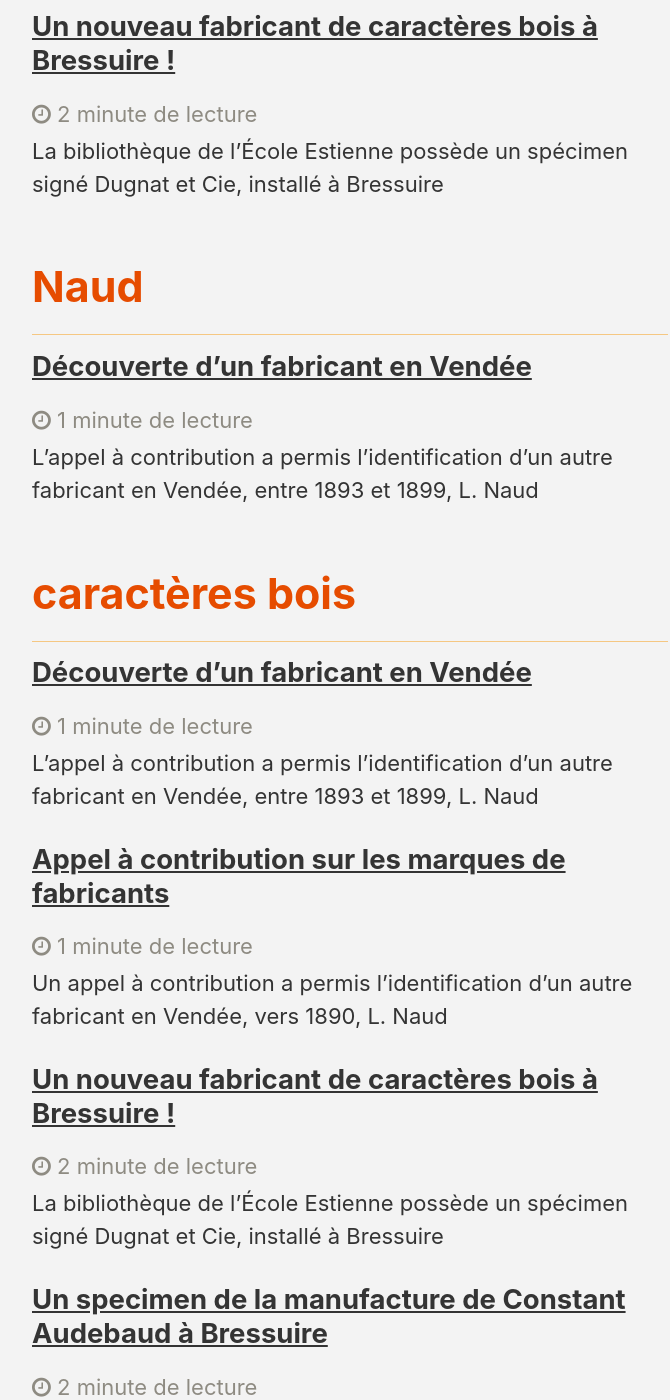
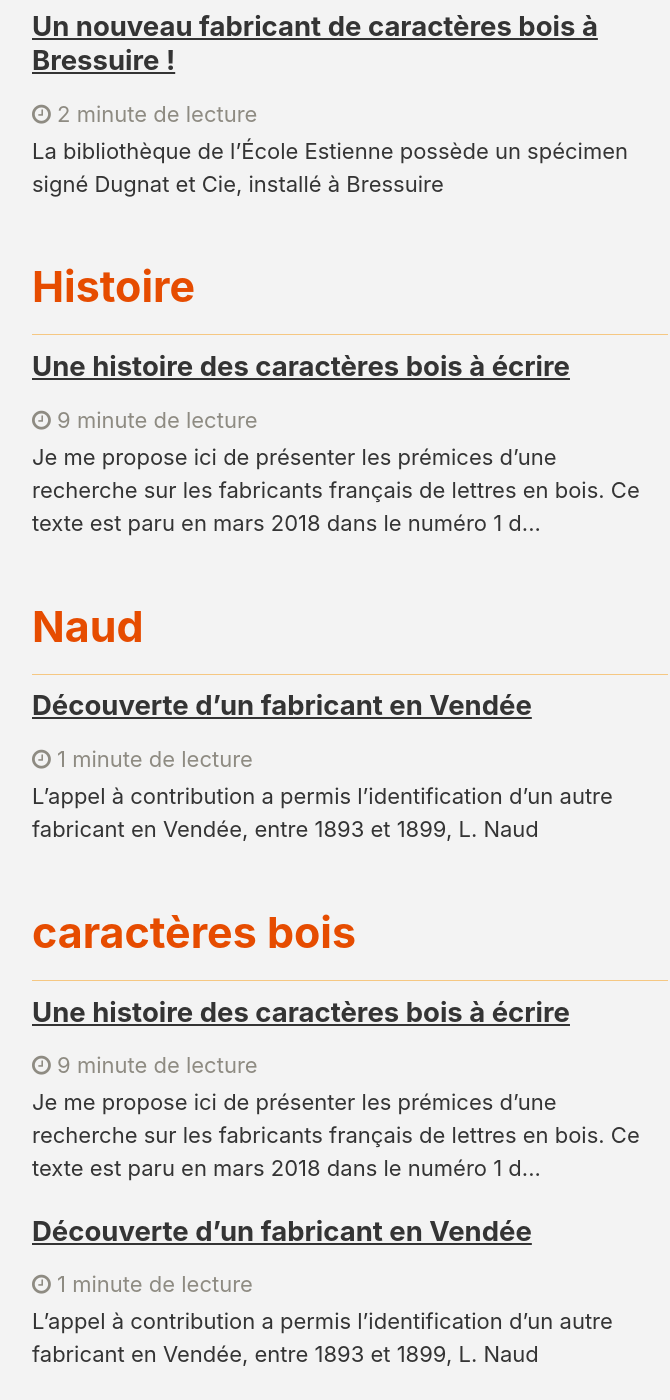
Before and after one commit to ampersandpresslab/carnetlab, a Jekyll site: the page built from _pages/tags.html, in a window 1280 px wide and 1400 px high, scrolled down 1951 px. Shown: the whole window, without its empty margins (290-960 px from the left). Built offline with Jekyll 4.4.1, drawn with Linux system fonts in a browser that asks for light colours; some of the changed lines change nothing that is shown; some of the changed text lies outside the part shown.

Commit message:
écrire l'histoire des caractères bois

```diff
--- a/_posts/2016-07-10-Asbern.markdown
+++ b/_posts/2016-07-10-Asbern.markdown
@@ -47,9 +47,9 @@ gallery:
   - url: /assets/images/machines/Asbern0001.jpg
     image_path: /assets/images/machines/Asbern0001.jpg
     alt: placeholder image 9
-    toc: true
-    toc_label: Sommaire
-    toc_icon: list
+toc: true
+toc_label: Sommaire
+toc_icon: list
 ---
 
 Cette presse a été produite par la firme _Asbern Maschinenbau GmbH_ de Augsbourg en Allemagne entre 1960 et 1970\. C'est une presse à épreuve dite "de précision".
--- /dev/null
+++ b/_posts/2018-10-02-une-histoire-a-reinventer.md
@@ -0,0 +1,153 @@
+---
+layout: single
+title: Une histoire des caractères bois à écrire
+date: '2018-10-02'
+tags:
+  - Histoire
+  - caractères bois
+  - recension
+excerpt: >-
+  Je me propose ici de présenter les prémices d'une recherche sur les fabricants
+  français de lettres en bois. Ce texte est paru en mars 2018 dans le numéro 1
+  de la nouvelle revue du Musée de l'imprimerie de Nantes MI.
+permalink: 'carnet/:title'
+header:
+  image: /assets/images/nantes/2018-03-21-Nantes-GrandsMots_0008.jpg
+  caption: Le cahier couleur de la revue **MI**
+  teaser: /assets/images/nantes/2018-03-21-Nantes-GrandsMots_0008.jpg
+sidebar:
+  - title: Paru
+    text: 'Texte paru dans *MI*, n°1, revue du Musée de l''imprimerie de Nantes'
+categories:
+  - caracteres-bois
+toc: true
+toc_label: Sommaire
+toc_icon: list
+gallery:
+  - url: /assets/images/nantes/2018-03-21-Nantes-GrandsMots_0001.jpg
+    image_path: /assets/images/nantes/2018-03-21-Nantes-GrandsMots_0001.jpg
+    alt: placeholder image 1
+  - url: /assets/images/nantes/2018-03-21-Nantes-GrandsMots_0002.jpg
+    image_path: /assets/images/nantes/2018-03-21-Nantes-GrandsMots_0002.jpg
+    alt: placeholder image 2
+  - url: /assets/images/nantes/2018-03-21-Nantes-GrandsMots_0004.jpg
+    image_path: /assets/images/nantes/2018-03-21-Nantes-GrandsMots_0004.jpg
+    alt: placeholder image 3
+  - url: /assets/images/nantes/2018-03-21-Nantes-GrandsMots_0003.jpg
+    image_path: /assets/images/nantes/2018-03-21-Nantes-GrandsMots_0003.jpg
+    alt: placeholder image 4
+  - url: /assets/images/nantes/2018-03-21-Nantes-GrandsMots_0005.jpg
+    image_path: /assets/images/nantes/2018-03-21-Nantes-GrandsMots_0005.jpg
+    alt: placeholder image 5
+  - url: /assets/images/nantes/2018-03-21-Nantes-GrandsMots_0006.jpg
+    image_path: /assets/images/nantes/2018-03-21-Nantes-GrandsMots_0006.jpg
+    alt: placeholder image 6
+  - url: /assets/images/nantes/2018-03-21-Nantes-GrandsMots_0007.jpg
+    image_path: /assets/images/nantes/2018-03-21-Nantes-GrandsMots_0007.jpg
+    alt: placeholder image 7
+---
+
+> Ce texte est initialement paru en mars 2018 dans le numéro 1 de **MI** la nouvelle revue du [Musée de l'imprimerie de Nantes](http://musee-imprimerie.com/) (à commander au musée). Cette belle revue est sortie à l'occasion de l'exposition [**Grands mots grands moyens**](https://www.facebook.com/events/213759442694600/), consacrée aux caractères bois, leur histoire et leurs usages passés et contemporains. J'ai eu le plaisir d'y animer une table ronde avec le graphiste Didier Mazellier ([Boncaillou](http://www.boncaillou.org/)). Ce fut l'occasion de présenter les prémices de ma recherche (de longue haleine...) sur l'histoire des manufactures de caractères bois en France. Qu'ils en soient une fois de plus remerciés (merci en particulier à Yves Guilloux actuel président de l'association, pour sa confiance). Je souligne l'accueil exceptionnel de leur hyper compétente équipe. Je rappelle que c'est un musée à taille humaine, où tout est montré et expliqué (par des spécialistes, non des guides), toutes les machines sont fonctionnelles. Le musée accueille régulièrement des ateliers, avec des enfants, des adultes ou des artistes, que l'on peut parfois voir au travail sur leurs œuvres, au cours d'une visite, un vrai lieu d'échange et d'émulation, à saluer !
+
+> À noter que le texte est publié tel qu'écrit en février 2018, entre temps, j'ai fait d'autres découvertes (qui peuvent d'ailleurs infirmer ce qui est dit ci-dessous) qui apparaîtront sur le Carnet... _Work in progress_ !
+
+<figure>
+  <a href="{{ site.baseurl }}/assets/images/nantes/2018-03-21-Nantes-GrandsMots_0008.jpg">
+  <img src="{{ site.baseurl }}/assets/images/nantes/2018-03-21-Nantes-GrandsMots_0008.jpg">
+</a>
+  <figcaption>Numéro 1 de la revue, le cahier couleur., maquette de Florent Chevillard <a href="http://www.buroloco.fr/">Buroloco</a> <strong>MI</strong>, couverture imprimée avec les caractères du musée, sur la presse Voirin.</figcaption>
+</figure>
+
+# Ébauche d'une histoire des caractères typographiques en bois en France entre 1855 et 1900
+
+Je me propose ici de présenter les prémices d'une recherche sur les fabricants français de lettres en bois. Depuis 2011, par goût pour l'imprimerie typographique[^1], je collectionne les caractères en bois, et me suis constitué un atelier[^2]. Plusieurs de mes lettres portent la marque de fabricants établis à Bressuire, il n'en faut pas plus pour attiser ma curiosité. Pourtant je réalise vite que l'histoire de ces lettres en bois, qui ont pourtant équipé tous les imprimeurs jusque dans les années 1960, et qui suscitent à nouveau l'intérêt des graphistes, reste largement inconnue. Dans la presse spécialisée de l'époque, on en parle peu, car leur usage premier, la publicité, semble littéralement les rejeter hors du noble champ de « l'art noir ». Voici donc quelques informations sur leur apparition en France, certains de ses protagonistes, leurs modes de fabrication et leur survivance.
+
+# Du plomb au bois
+
+Comme l'a évoqué Yves Guilloux, la production de grands caractères ne peut être raisonnablement réalisée en plomb. Si l'utilisation de «matière» perdure encore longtemps au travers de la polytypie (inventée en 1784 par F. Hoffmann), c'est bien le bois qui va occuper ce nouveau marché.
+
+On suppose d'abord un usage à façon[^3]: l'imprimeur faisait tailler par un menuisier ou un graveur[^4] les lettres dont il avait besoin. C'est de cette manière que Darius Wells (1800-1875) a, en 1827, débuté aux États-Unis[^5]. Mais très vite, le travail à façon ne suffit plus à combler le besoin à des coûts raisonnables. La méthode de fabrication doit évoluer, «s'industrialiser» pour pouvoir produire en série.
+
+# Les fabricants français
+
+J'ai déjà pu recenser une vingtaine de fabricants entre 1855 et 1900, comme l'attestent spécimens, publicités ou caractère à leur marque[^6]. Il est à noter que l'usage de la marque ne perdurera guère au tournant du siècle, où la production sera prise en charge par les fonderies. Seuls quelques fabricants spécialisés semblent continuer cette pratique (**Dureau** ou **Martin** pour la Suisse). Hors Paris, cinq villes attestent de la présence d'un fabricant spécialisé: Argenton-sur-Creuse (**L. Sainson**), La Roche-sur-Yon (**T.F. Boré**, vers 1870), Nantes (**Charpentier**, au sein de l'imprimerie du même nom, vers 1862 ou avant), Grenoble (**Jacoby**), et surtout Bressuire[^7].
+
+# Le «cas» Bressuire
+
+C'est dans cette ville des Deux-Sèvres qu'apparaît le premier fabricant français. Et plus étonnant, elle comptera pas moins de trois maisons en concurrence et près de 10 raisons sociales avant 1900\. Pourquoi une telle concentration? Je pars de l'hypothèse d'une conjonction favorable, alors qu'apparaît ce «nouveau marché[^8]». Bressuire est proche du grand port de Nantes, des routes qui mènent à Paris. C'est une région productrice de bois, la ville abrite par conséquent tous les corps de métiers associés. On peut dès lors supposer qu'**Armand Chabauty** (1814-1893), notre premier fabricant, était graveur ou menuisier[^9].
+
+En 1855, il a 40 ans, conscient de la demande et entrepreneur avisé, il lance sa fabrique, travaillant probablement à façon, tout comme Wells, avec un associé susceptible de bien connaître les besoins des imprimeurs, **Louis Moreau**, alors lui-même libraire-imprimeur.
+
+# Chabauty et Moreau, les précurseurs ?
+
+**Chabauty** s'associa donc à **Moreau** (1821-?), et ce pendant 11 années. Entre 1866 et 1890 (?), la maison prend le nom de **Chabauty-Ploquin**, puis **Ploquin-Chabauty**, **Ploquin**, et enfin **E. Ploquln**. Moreau, de son côté, semble avoir continué seul jusque vers 1875, où lui succède **Constant Audebaud** (1836.-?). Ces deux branches, **E. Ploquin** et **Audebaud**, vont se concurrencer entre 1880 et 1890.
+
+Vers 1875 naît une maison **Geffard et Dugnat**. Puis dans les années 1893-1896 arrive l'entreprise de **Henri Dureau** (truste-t-il ses aînés ?), qui résistera jusque vers 1965[^10], concurrencée par **E. Chauvin** (1900?-1936?). Sans avoir à plus entrer dans le détail de cet écheveau, on en tire une conclusion évidente : la demande est telle qu'anciens associés ou ouvriers ont résolu de se lancer. Paris et quelques villes de province abritent des fabricants dès 1860 environ.
+
+# Les modes de fabrication
+
+Il est important de dire quelques mots sur les modes de fabrication de ces caractères. Sur cet aspect, le manque de sources primaires est problématique. Si le pantographe[^11] et son amélioration signent l'acte de naissance de la production américaine, en France, c'est plus difficile à attester.
+
+Par les publicités[^12], on sait que **Ploquin** vantait sa production mécanique sur bois de fil (du cormier de sa propre exploitation) et son usine à vapeur. **Audebaud**, lui, se targuait d'un travail à la main. Mais quelles conclusions en tirer quant à leur outillage et leurs méthodes, combien d'employés avaient-ils, quelle était la production quotidienne ?
+
+La recherche «archéologique», par l'observation des caractères, ainsi que les expérimentations[^13] donnent, si on les confronte aux recherches de Rob Roy Kelly pour les États-Unis, quelques éléments d'analyse. On peut distinguer quatre niveaux : les lettres taillées à la main ; celles mélangeant taille directe et machine; celles essentiellement taillées au pantographe-défonceuse; enfin les techniques alternatives, visant à éliminer l'étape manuelle (attestées aux États-Unis)[^14].
+
+# De l'importance des spécimens
+
+Les spécimens sont des témoins de premier ordre pour la connaissance de ces caractères et de leur influence sur le design de caractère[^15].
+
+Mais ces simples catalogues publicitaires ont rarement été jugés dignes d'être conservés. À Bressuire, je n'ai répertorié que six spécimens pour un siècle d'activité, dont un seul en France, de **Dugnat**[^16].
+
+Cette quête suit son cours, dans les bibliothèques et les collections privées[^17], et en dresser la bibliographie fait partie intégrante de ma recherche.
+
+Aux spécimens d'époque, il faut ajouter ceux que l'on peut (doit) imprimer aujourd'hui à partir de nos collections, c'est ce à quoi nous nous employons, moi-même et probablement aussi d'autres collectionneurs[^18].
+
+# Une histoire à écrire, des usages à réinventer
+
+Faire connaître cet «univers parallèle » de la typographie participera, je l'espère, de la prise de conscience de la valeur patrimoniale de ces caractères. En France, les graphistes les redécouvrent depuis une dizaine d'années, ils en fabriquent de nouveaux, de façon traditionnelle, ou avec l'aide des nouvelles technologies[^19].
+
+En faire l'histoire prend aujourd'hui tout son sens, elle ouvrira la voie à une étude sur les usages, anciens et contemporains, de ces lettres en bois. Car dès les années 1920, elles ont été détournées et utilisées à des fins créatrices[^20] et non plus seulement utilitaires.
+
+Aujourd'hui, le mérite d'un musée comme celui de Nantes, et cette exposition le prouve, ne réside pas uniquement dans un rôle de conservation. On y imprime, au contact du public : sa collection est un patrimoine vivant, au service de la création contemporaine. Car _in fine_, il restera toujours le caractère, le papier, l'encre, la presse et le créateur.
+
+{% include gallery caption="Quelques vues de l'exposition." %}
+
+[^1]: Je travaille comme bibliothécaire spécialisé dans le livre ancien et la numérisation du patrimoine.
+
+[^3]: Voir à propos de cette période de transition, pour l'Angleterre, l'article de Rob Banham : "The largest type in England: wood lettering for jobbing printing 1800-1830". In : BLUME (Julia), PANÉ-FARRÉ (Pierre) et SMEIJERS (Fred) (éd.), _Vom Buch auf die Strasse: Grosse Schrift im öffenlichen Raum_ (Journal der HGB ft3). Hochschule für Grafik und Buchkunst, Leipzig, 2014, pp.181-192.
+
+[^4]: MORTIMER (lan) et MOSLEY (James), _Ornamented types: twenty-three alphabets from the foundry of Louis John Pouchée._ London : I.M. Imprimit in association with the St. Bride Printing Library, 1992.
+
+[^5]: «_[...] it seems likely that for a period of time Wells did carve wood type by hand for the market. », in KELLY (Rob Roy), _American Wood Type, 1828-1900: Notes on the Evolution of Decorated and Large Types_.
+
+[^6]: Quasiment dès le début, les fabricants, à l'instar des fondeurs, marquent tous leurs caractères, signe d'une concurrence déjà présente. Voir NUNES (Éric), <http://www.ericnunes-carnet.fr/carnet/billet-marques/>
+
+[^7]: On pourra noter une grande concentration de fabrique dans le grand Ouest.
+
+[^8]: Nul doute que les productions américaines sont connues, mais le besoin ne se fait sentir que dans la deuxième partie du siècle en France.
+
+[^9]: Des Chabauty sont menuisiers à Bressuire, et une branche de la famille est dans le commerce du bois, de même que la famille de son épouse Thérèse Ploquin.
+
+[^10]: Le dernier descendant qui exerçait encore vers 1965, Henri Dureau, est mort en 2014\. En 2017, sa maison contenait encore une scie à bois.
+
+[^11]: « Darius Wells of New York City, who finally found the means for mass producing wood letters in 1827, published the first known wood type catalogue in March, 1828\. Wells introduced a basic invention, the lateral router, which in combination with the pantograph added by George Leavenworth in 1834, constituted the essential machinery for making end-cut wood types.» in KELLY (Rob Roy), op. cit., p. 33.
+
+[^12]: Voir quelques volumes du _Bulletin de l'imprimerie et de la Librairie_ numérisés par la Bodleian Library, ou dans les _Chroniques de l'imprimerie_ (collection personnelle).
+
+[^13]: J'ai acquis un petit pantographe pour éprouver certaines hypothèses, et compléter les fontes de ma collection.
+
+[^14]: Sur les techniques NUNES (Éric) <http://www.ericnunes-carnet.fr/carnet/billet-techniques-fabrication-bois/?>
+
+[^15]: Le terme est anachronique, bien que certains dessins témoignent d'une recherche évidente d'originalité et d'efficacité, ce qui exclut une copie triviale d'un concurrent ou d'un dessin de fondeur.
+
+[^16]: Un spécimen de **Dugnat** est conservé à la bibliothèque de l'École Estienne.
+
+[^17]: Par exemple un catalogue Audebaud est passé en vente publique. Voir _The Veatchs Arts of the Book_, N° 59, <https://www.veatchs.com/catalogs.php?&pg=4>, consulté le 13-02-2018.
+
+[^18]: Que j'invite à se signaler !
+
+[^19]: De mon point de vue, aucune technologie n'est exclusive. Je passe naturellement de **Glyphs** pour redessiner les caractères avant de les utiliser comme matrice pour une taille au pantographe ou sur linoléum, d'autres le font pour la découpe laser ou l'imprimante 3D.
+
+[^20]: Les dadaïstes, Hendrik Werkman...
+
+[^2]: https://ampersandpresslab.fr
```
Also changed, not shown: assets/images/nantes/2018-03-21-Nantes-GrandsMots_0001.jpg (added), assets/images/nantes/2018-03-21-Nantes-GrandsMots_0002.jpg (added), assets/images/nantes/2018-03-21-Nantes-GrandsMots_0003.jpg (added), assets/images/nantes/2018-03-21-Nantes-GrandsMots_0004.jpg (added), assets/images/nantes/2018-03-21-Nantes-GrandsMots_0005.jpg (added), assets/images/nantes/2018-03-21-Nantes-GrandsMots_0006.jpg (added), assets/images/nantes/2018-03-21-Nantes-GrandsMots_0007.jpg (added), assets/images/nantes/2018-03-21-Nantes-GrandsMots_0008.jpg (added).
